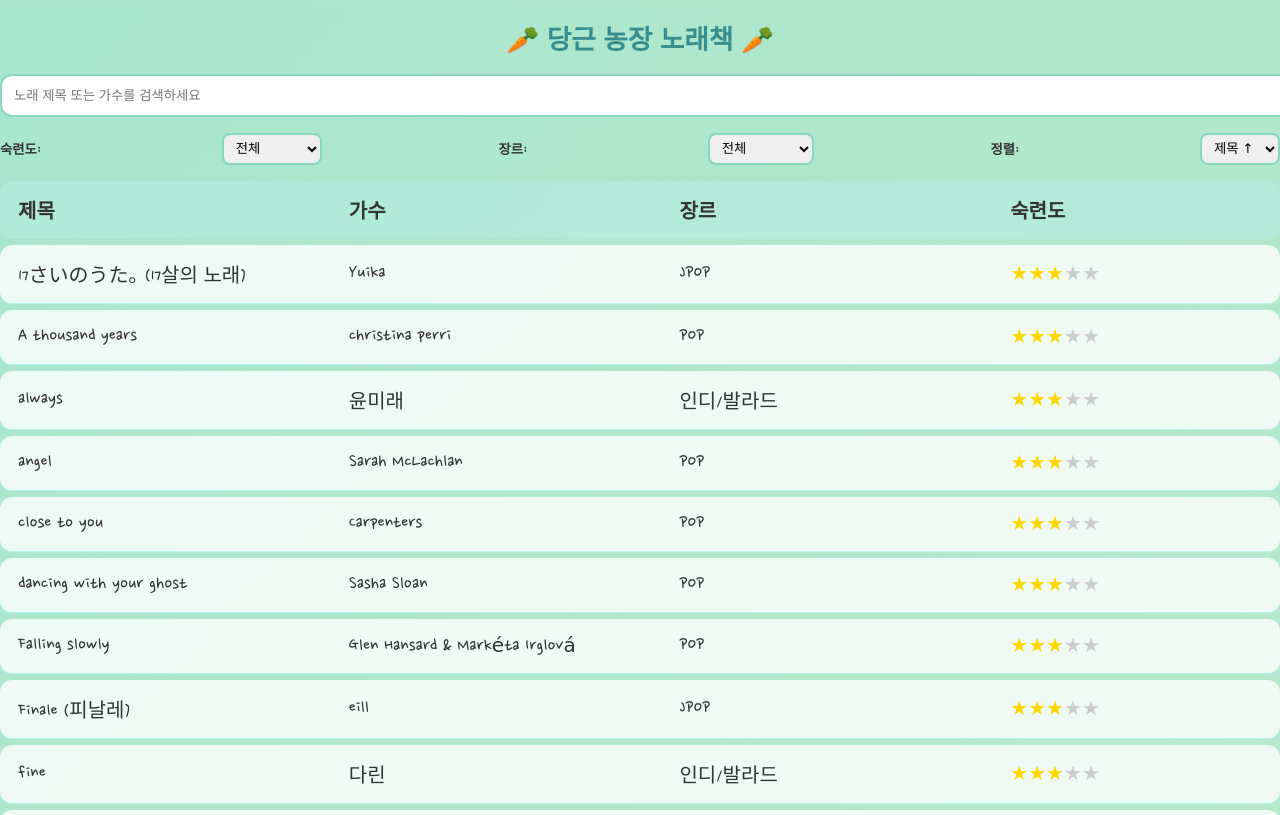
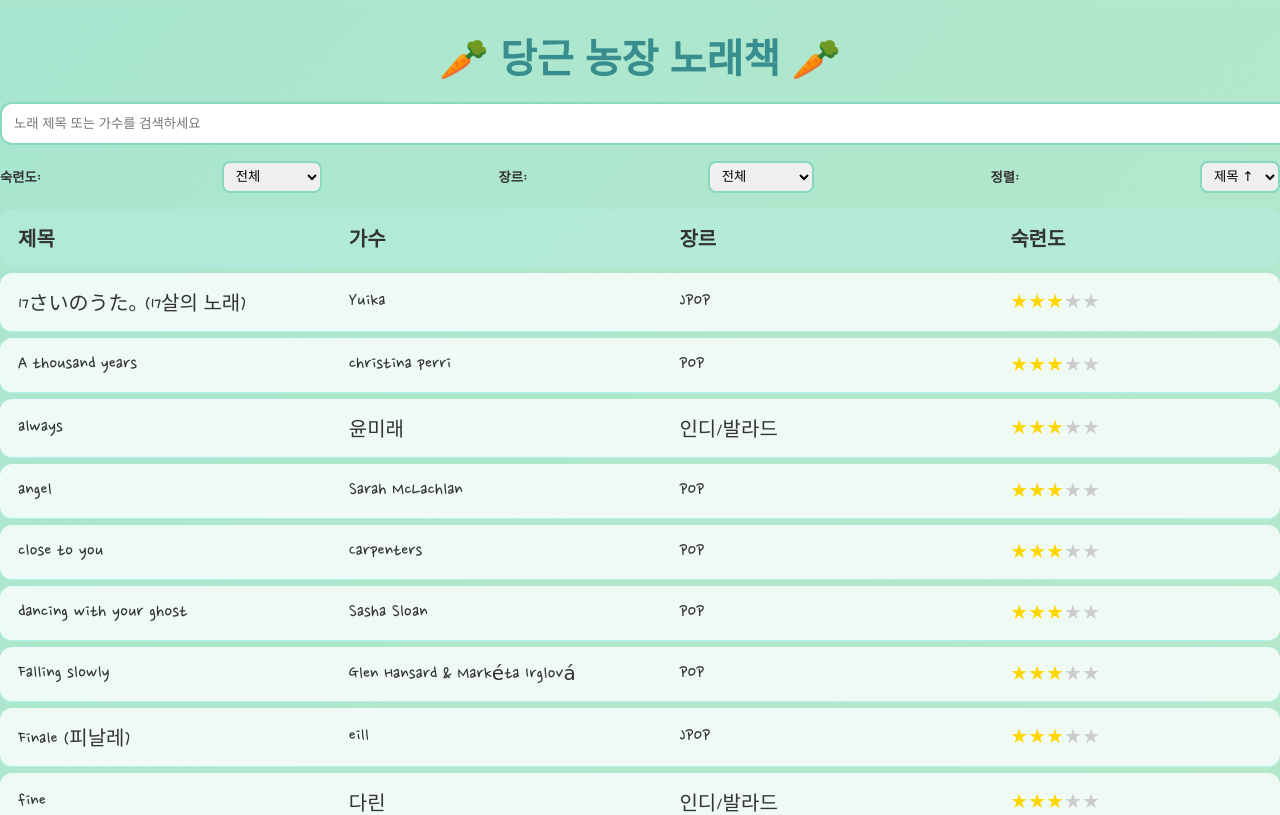
Before and after one commit to yeonglcy20-sketch/-, a plain HTML site: page index.html in a window 1280 px wide. Shown: the top 815 px of the page. Drawn offline with Linux system fonts and the light colour scheme.

Commit message:
Update style.css

```diff
--- a/style.css
+++ b/style.css
@@ -13,8 +13,7 @@ h1 {
   text-align: center;
   color: #388E8E;
   margin-bottom: 1rem;
-  /* 타이틀 폰트 35pt */
-  font-size: 20pt;
+  font-size: 2.5rem;
 }
 
 #searchInput {
```
